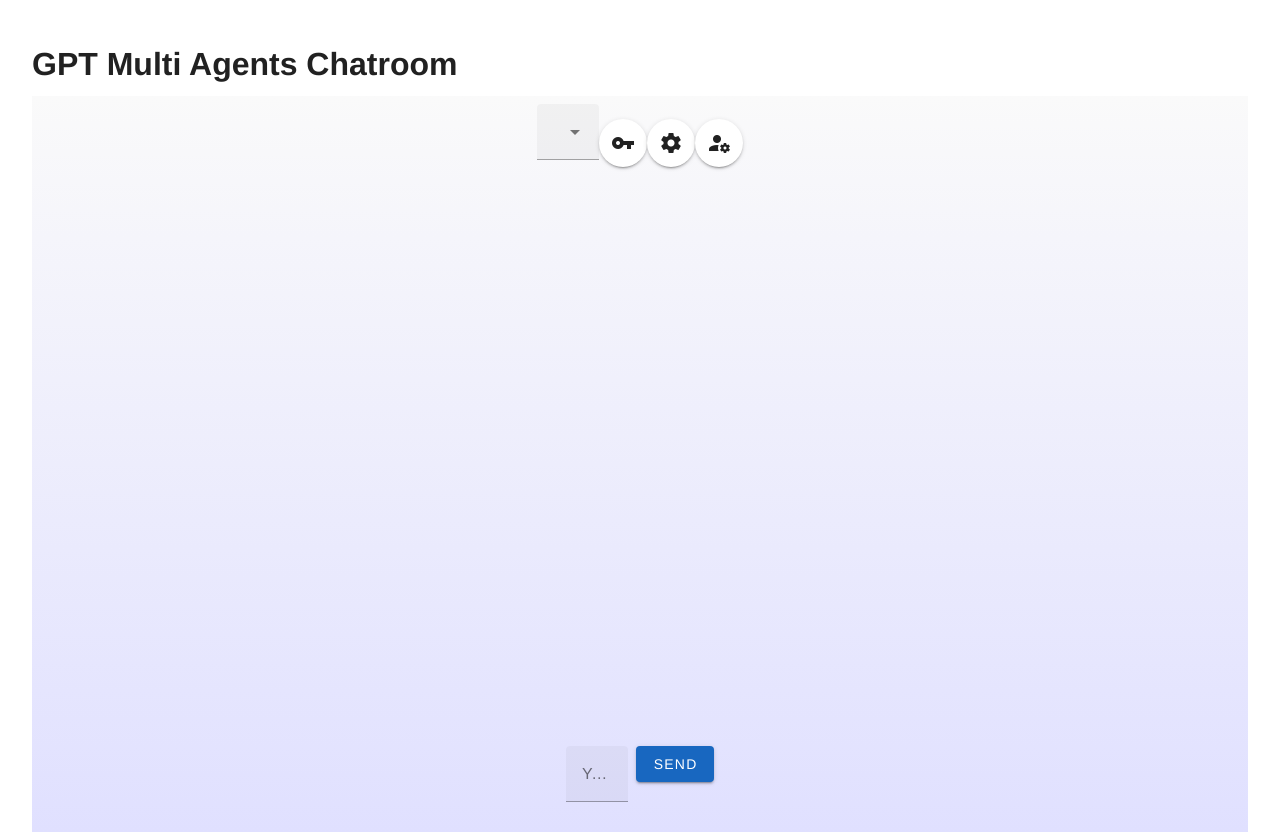
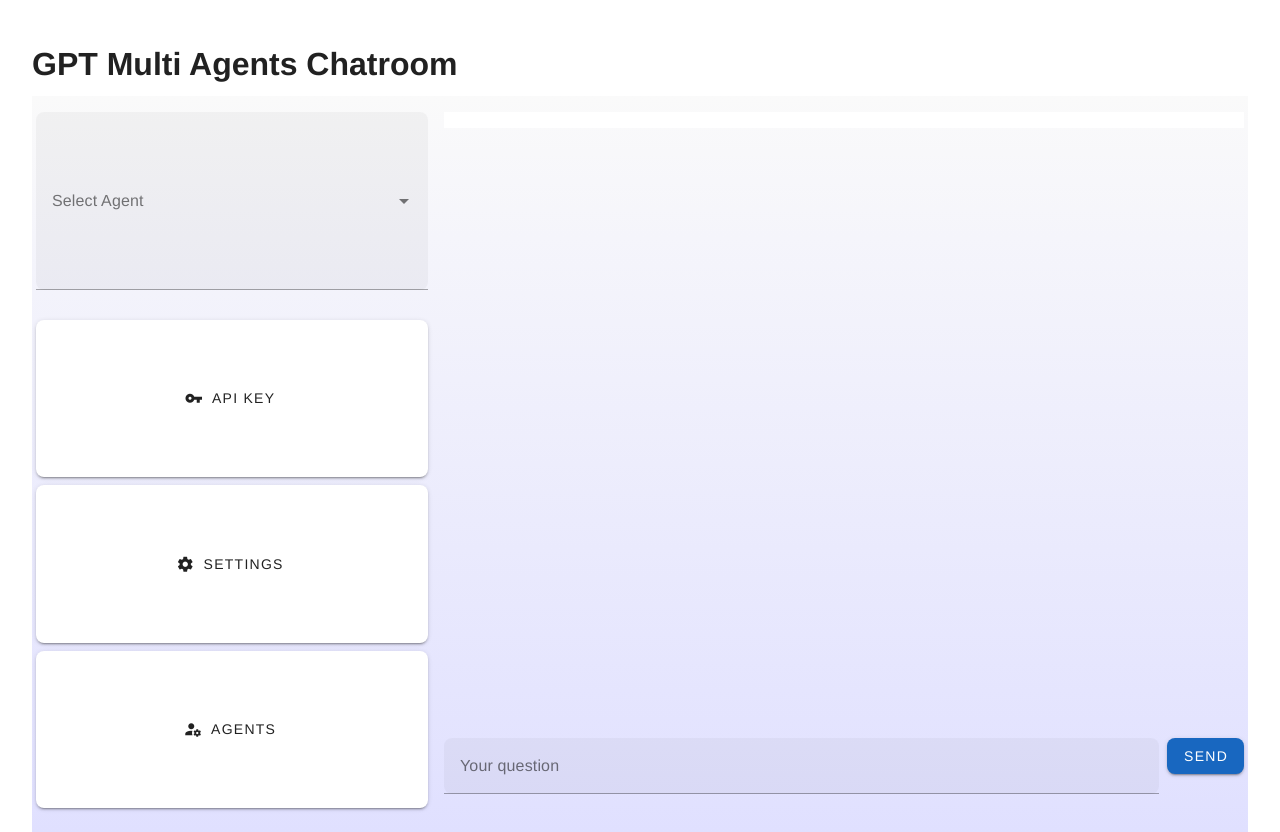
Before and after one commit to joaomede/gpt-multi-agents, a Vue app in the folder frontend/: page / in a window 1280 px wide. Built offline with nearby package versions, Linux system fonts and the light colour scheme.

Commit message:
Move agent controls to sidebar

```diff
--- a/frontend/src/components/AgentEditor.vue
+++ b/frontend/src/components/AgentEditor.vue
@@ -4,17 +4,17 @@
     <v-list>
       <v-list-item v-for="(agent, i) in list" :key="i">
         {{ agent.name }} - {{ agent.specialization }}
-        <v-btn icon="mdi-pencil" size="x-small" class="mr-1" @click="edit(i)"></v-btn>
-        <v-btn icon="mdi-delete" size="x-small" @click="remove(i)"></v-btn>
+        <v-btn icon="mdi-pencil" size="x-small" class="mr-1" rounded="lg" @click="edit(i)"></v-btn>
+        <v-btn icon="mdi-delete" size="x-small" rounded="lg" @click="remove(i)"></v-btn>
       </v-list-item>
     </v-list>
-    <v-text-field v-model="name" label="Name" class="w-100 mb-2" />
-    <v-text-field v-model="specialization" label="Specialization" class="w-100 mb-2" />
-    <v-textarea v-model="prompt" label="Base Prompt" class="w-100 mb-2" />
-    <v-select v-model="model" :items="models" label="Model" class="w-100 mb-2" />
+    <v-text-field v-model="name" label="Name" class="w-100 mb-2" rounded="lg" />
+    <v-text-field v-model="specialization" label="Specialization" class="w-100 mb-2" rounded="lg" />
+    <v-textarea v-model="prompt" label="Base Prompt" class="w-100 mb-2" rounded="lg" />
+    <v-select v-model="model" :items="models" label="Model" class="w-100 mb-2" rounded="lg" />
     <div class="d-flex gap-2">
-      <v-btn color="primary" @click="save">{{ editingIndex >= 0 ? 'Save Agent' : 'Add Agent' }}</v-btn>
-      <v-btn v-if="editingIndex >= 0" @click="cancelEdit">Cancel</v-btn>
+      <v-btn color="primary" rounded="lg" @click="save">{{ editingIndex >= 0 ? 'Save Agent' : 'Add Agent' }}</v-btn>
+      <v-btn v-if="editingIndex >= 0" rounded="lg" @click="cancelEdit">Cancel</v-btn>
     </div>
   </div>
 </template>
--- a/frontend/src/components/AgentSelector.vue
+++ b/frontend/src/components/AgentSelector.vue
@@ -1,6 +1,7 @@
 <template>
   <v-select
     class="w-100"
+    rounded="lg"
     :items="agents"
     item-title="name"
     return-object
--- a/frontend/src/components/ApiKeyDialog.vue
+++ b/frontend/src/components/ApiKeyDialog.vue
@@ -2,11 +2,11 @@
   <v-card>
     <v-card-title>OpenAI API Key</v-card-title>
     <v-card-text>
-      <v-text-field v-model="key" label="API Key" class="w-100" />
+      <v-text-field v-model="key" label="API Key" class="w-100" rounded="lg" />
     </v-card-text>
     <v-card-actions>
       <v-spacer></v-spacer>
-      <v-btn color="primary" @click="save">Save</v-btn>
+      <v-btn color="primary" rounded="lg" @click="save">Save</v-btn>
     </v-card-actions>
   </v-card>
 </template>
--- a/frontend/src/components/ChatRoom.vue
+++ b/frontend/src/components/ChatRoom.vue
@@ -1,23 +1,53 @@
 <template>
-  <v-container fluid class="fill-height d-flex flex-column pa-2 chat-bg">
-    <div class="d-flex align-center mb-2">
-      <AgentSelector :agents="agents" v-model="selectedAgent" class="flex-grow-1" />
-      <v-btn icon="mdi-key" @click="apiKeyDialog = true"></v-btn>
-      <v-btn icon="mdi-cog" @click="settingsDialog = true"></v-btn>
-      <v-btn icon="mdi-account-cog" @click="agentDialog = true"></v-btn>
-    </div>
+  <v-container fluid class="fill-height pa-2 chat-bg">
+    <v-row class="fill-height">
+      <v-col cols="4" class="d-flex flex-column pa-2">
+        <AgentSelector
+          :agents="agents"
+          v-model="selectedAgent"
+          class="mb-2"
+          rounded="lg"
+        />
+        <v-btn
+          block
+          class="mb-2"
+          prepend-icon="mdi-key"
+          rounded="lg"
+          @click="apiKeyDialog = true"
+        >API Key</v-btn>
+        <v-btn
+          block
+          class="mb-2"
+          prepend-icon="mdi-cog"
+          rounded="lg"
+          @click="settingsDialog = true"
+        >Settings</v-btn>
+        <v-btn
+          block
+          class="mb-2"
+          prepend-icon="mdi-account-cog"
+          rounded="lg"
+          @click="agentDialog = true"
+        >Agents</v-btn>
+      </v-col>
+      <v-col cols="8" class="d-flex flex-column pa-2">
         <div class="flex-grow-1 overflow-auto mb-2" ref="msgContainer">
           <MessageList :messages="messages" />
         </div>
         <div class="d-flex mt-2">
-      <v-text-field
+          <v-textarea
             v-model="newMessage"
             label="Your question"
             class="flex-grow-1 w-100 mr-2"
-        @keyup.enter="sendMessage"
+            auto-grow
+            rows="1"
+            rounded="lg"
+            @keydown.enter.exact.prevent="sendMessage"
           />
-      <v-btn color="primary" class="send-btn" @click="sendMessage">Send</v-btn>
+          <v-btn color="primary" class="send-btn" rounded="lg" @click="sendMessage">Send</v-btn>
         </div>
+      </v-col>
+    </v-row>
 
     <v-dialog v-model="settingsDialog" width="400">
       <v-card>
--- a/frontend/src/components/SettingsPanel.vue
+++ b/frontend/src/components/SettingsPanel.vue
@@ -1,6 +1,6 @@
 <template>
   <div>
-    <v-text-field type="number" v-model.number="history" label="History Size" class="w-100" />
+    <v-text-field type="number" v-model.number="history" label="History Size" class="w-100" rounded="lg" />
   </div>
 </template>
 
```
Also changed, not shown: 2 other files (tests, documents, lock files or other folders). Lines whose indentation alone changed are shown as unchanged.
